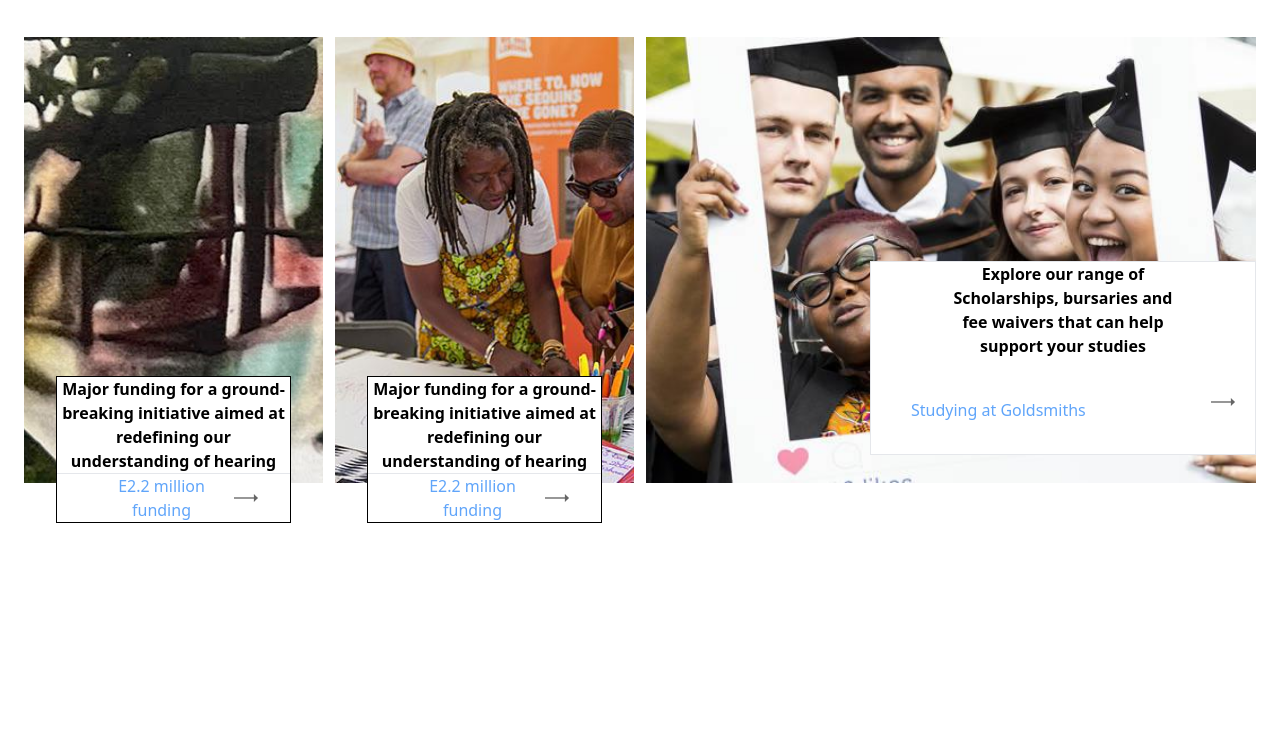
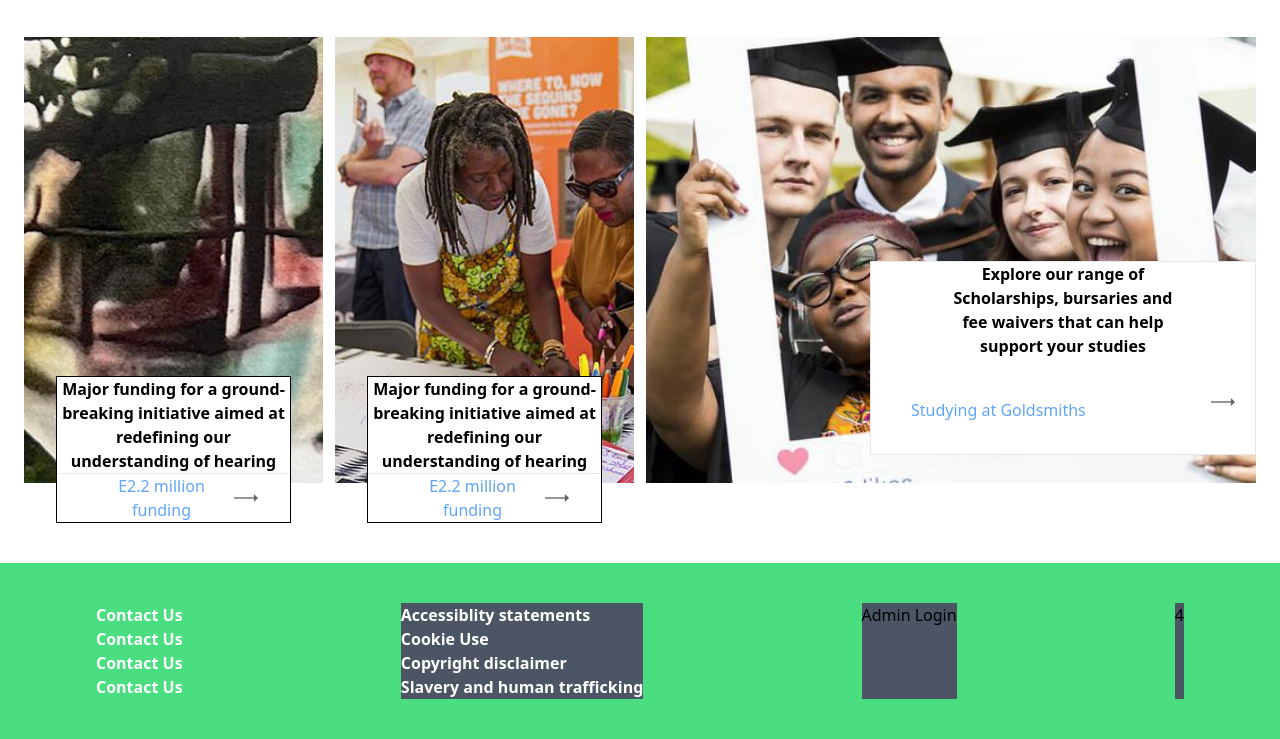
Before and after one commit to AL2002MI08/goldsmiths_cloning_exercise, a website: page index.html in a window 1280 px wide. Shown: the part 1988-2727 px from the top of the page. Before the commit the page ends 2511 px from the top, so only its background shows below. Drawn offline with Linux system fonts and the light colour scheme.

Commit message:
added footer

```diff
--- a/index.html
+++ b/index.html
@@ -121,8 +121,7 @@
                     bursaries and fee waivers that can help support your studies</p>
                 <div class="flex justify-between pb-8 px-5">
 
-                    <button
-                        class="px-5 hover:text-purple-500 text-blue-400 font-medium">Studying
+                    <button class="px-5 hover:text-purple-500 text-blue-400 font-medium">Studying
                         at Goldsmiths</button>
                     <a href="#"><img src="images/icon-more-666.svg" alt=""></a>
                 </div>
@@ -135,7 +134,7 @@
 
                 <p class=" bg-white font-semibold">Major funding for a ground-breaking initiative aimed at
                     redefining our understanding of hearing</p>
-                    <hr>
+                <hr>
                 <div class="flex justify-between px-8">
 
                     <button class=" hover:text-purple-500 text-blue-400 font-medium">E2.2 million funding</button>
@@ -148,9 +147,10 @@
             <div class="bg-gray-700 relative">
                 <div class="bg-white border border-black absolute -bottom-10 mx-8 text-center">
 
-                    <p class=" bg-white font-semibold">Major funding for a ground-breaking initiative aimed at redefining our understanding of
+                    <p class=" bg-white font-semibold">Major funding for a ground-breaking initiative aimed at
+                        redefining our understanding of
                         hearing</p>
-                        <hr>
+                    <hr>
                     <div class="flex justify-between px-8">
 
                         <button class=" hover:text-purple-500 text-blue-400 font-medium">E2.2 million funding</button>
@@ -169,7 +169,7 @@
 
                 <p class=" bg-white font-semibold">Major funding for a ground-breaking initiative aimed at
                     redefining our understanding of hearing</p>
-                    <hr>
+                <hr>
                 <div class="flex justify-between px-8">
 
                     <button class=" hover:text-purple-500 text-blue-400 font-medium">E2.2 million funding</button>
@@ -183,7 +183,7 @@
 
                 <p class=" bg-white font-semibold">Major funding for a ground-breaking initiative aimed at
                     redefining our understanding of hearing</p>
-                    <hr>
+                <hr>
                 <div class="flex justify-between px-8">
 
                     <button class=" hover:text-purple-500 text-blue-400 font-medium">E2.2 million funding</button>
@@ -199,14 +199,37 @@
                     bursaries and fee waivers that can help support your studies</p>
                 <div class="flex justify-between pb-8 px-5">
 
-                    <button
-                        class="px-5 hover:text-purple-500 text-blue-400 font-medium">Studying
+                    <button class="px-5 hover:text-purple-500 text-blue-400 font-medium">Studying
                         at Goldsmiths</button>
                     <a href="#"><img src="images/icon-more-666.svg" alt=""></a>
                 </div>
             </div>
         </div>
     </div>
+    <section class="mt-20 relative flex justify-between gap-3 px-24 mx-auto bg-green-400 py-10" >
+        <div class="">
+            <ul class="text-white text-center">
+                <li class="text-white hover:cursor-pointer font-semibold">Contact Us</li>
+                <li class="hover:text-yellow hover:cursor-pointer font-semibold">Contact Us</li>
+                <li class="hover:text-yellow hover:cursor-pointer font-semibold">Contact Us</li>
+                <li class="hover:text-yellow hover:cursor-pointer font-semibold">Contact Us</li>
+            </ul>
+        </div>
+        <div class="bg-gray-600">
+            <ul class="text-white">
+                <li class="text-white hover:cursor-pointer font-semibold">Accessiblity statements</li>
+                <li class="hover:text-yellow hover:cursor-pointer font-semibold">Cookie Use</li>
+                <li class="hover:text-yellow hover:cursor-pointer font-semibold">Copyright disclaimer</li>
+                <li class="hover:text-yellow hover:cursor-pointer font-semibold">Slavery and human trafficking</li>
+            </ul>
+        </div>
+        <div class="bg-gray-600">
+            Admin Login
+        </div>
+        <div class="bg-gray-600">
+            4
+        </div>
+    </section>
 </body>
 
 </html>
```
Also changed, not shown: css/tailwind.css.
